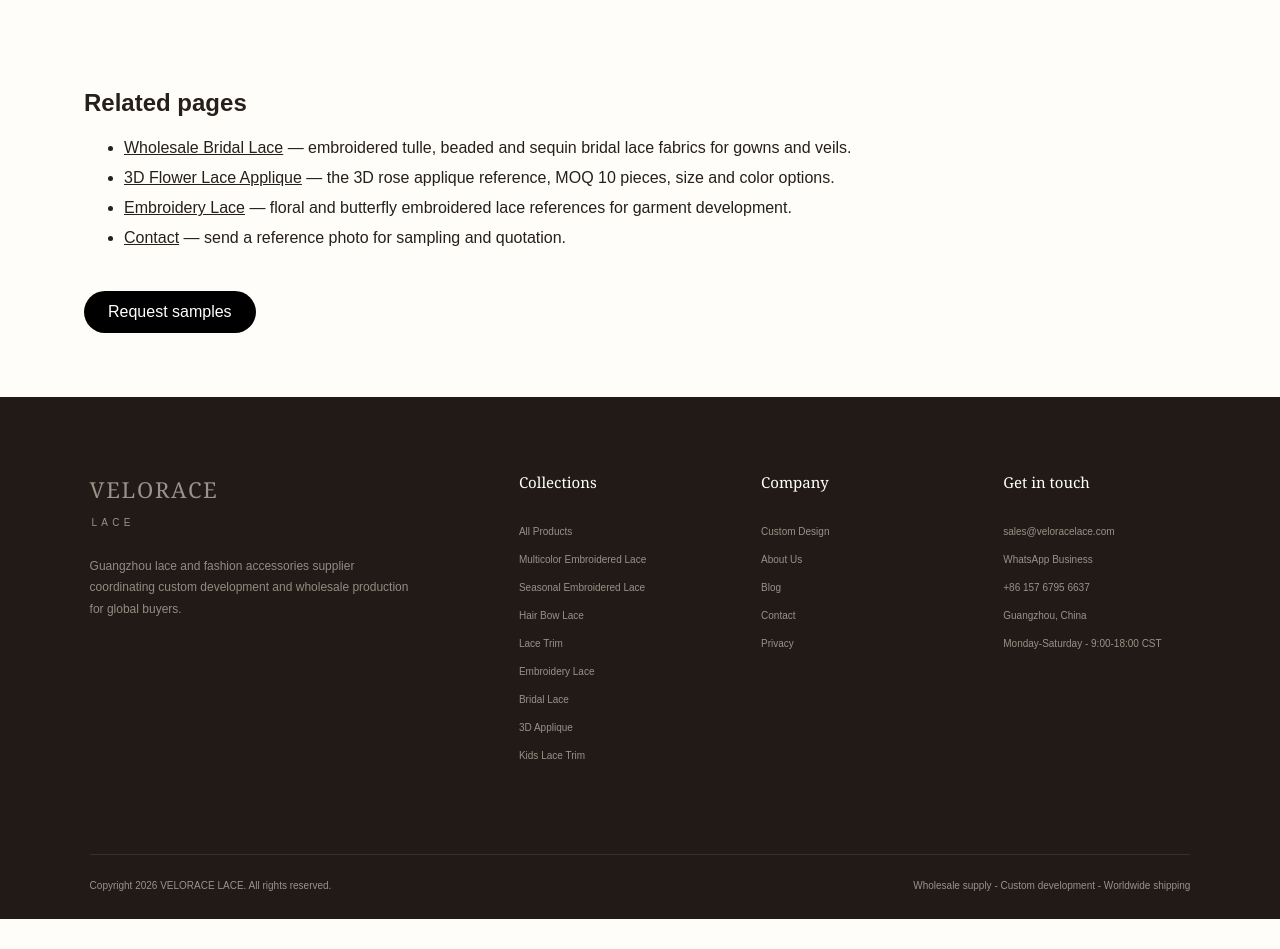
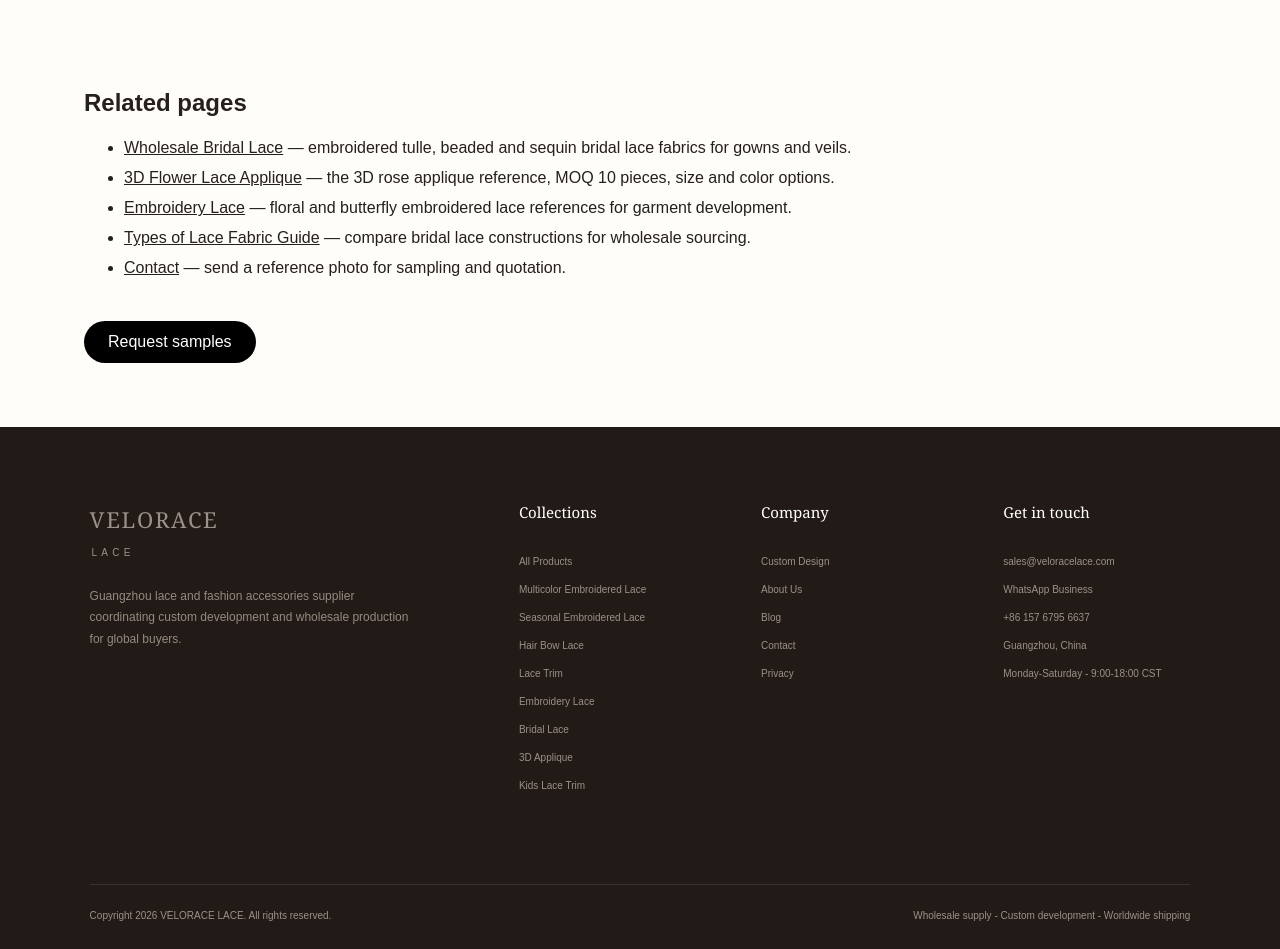
Before and after one commit to linxingwei/lace-b2b-site, a Next.js app: page /bridal-lace-applique in a window 1280 px wide. Shown: the part 4840-5789 px from the top of the page. Before the commit the page ends 5759 px from the top, so only its background shows below. Built offline with nearby package versions, Linux system fonts and the light colour scheme; no server answers.

Commit message:
seo: link relevant lace category to types-of-lace-fabric guide

```diff
--- a/app/bridal-lace-applique/page.tsx
+++ b/app/bridal-lace-applique/page.tsx
@@ -56,6 +56,6 @@ export default function BridalLaceAppliquePage(){return <main className="mx-auto
 <section className="mt-16"><h2 className="text-3xl font-semibold">How to order — custom development workflow</h2><p className="mt-4 font-semibold">Reference → Construction Review → Physical Sample → Bulk Order</p><ol className="mt-6 grid gap-5 md:grid-cols-2">{workflow.map(([name,desc],i)=><li key={name} className="rounded-xl bg-neutral-100 p-6"><h3 className="font-semibold">{i+1}. {name}</h3><p className="mt-3 leading-7">{desc}</p></li>)}</ol></section>
 <section className="mt-16"><h2 className="text-3xl font-semibold">Bridal Lace Applique — Product Specifications</h2><div className="mt-5 w-full overflow-x-auto rounded-xl border" role="region" aria-label="Bridal lace applique specifications" tabIndex={0}><table className="w-full min-w-[580px] text-left text-sm md:text-base"><thead className="bg-neutral-900 text-white"><tr><th className="p-3">Specification</th><th className="p-3">Published / Proposed Display</th></tr></thead><tbody>{specs.map(([k,v],i)=><tr className={i%2?"bg-white":"bg-neutral-50"} key={k}><th className="p-3 align-top">{k}</th><td className="p-3">{v}</td></tr>)}</tbody></table></div><p className="mt-2 text-xs">On narrow screens, scroll horizontally to view the full specifications.</p></section>
 <section className="mt-16"><h2 className="text-3xl font-semibold">FAQ</h2>{faqs.map(([q,a])=><article className="mt-6" key={q}><h3 className="text-xl font-semibold">{q}</h3><p className="mt-2 leading-7">{a}</p></article>)}</section>
-<nav className="mt-16 border-t pt-8" aria-label="Related pages"><h2 className="text-2xl font-semibold">Related pages</h2><ul className="mt-4 space-y-3"><li><Link className="underline" href="/bridal-lace">Wholesale Bridal Lace</Link> — embroidered tulle, beaded and sequin bridal lace fabrics for gowns and veils.</li><li><Link className="underline" href="/3d-flower-applique">3D Flower Lace Applique</Link> — the 3D rose applique reference, MOQ 10 pieces, size and color options.</li><li><Link className="underline" href="/embroidery-lace">Embroidery Lace</Link> — floral and butterfly embroidered lace references for garment development.</li><li><Link className="underline" href="/contact">Contact</Link> — send a reference photo for sampling and quotation.</li></ul><Link href="/contact" className="mt-7 inline-block rounded-full bg-black px-6 py-3 text-white">Request samples</Link></nav>
+<nav className="mt-16 border-t pt-8" aria-label="Related pages"><h2 className="text-2xl font-semibold">Related pages</h2><ul className="mt-4 space-y-3"><li><Link className="underline" href="/bridal-lace">Wholesale Bridal Lace</Link> — embroidered tulle, beaded and sequin bridal lace fabrics for gowns and veils.</li><li><Link className="underline" href="/3d-flower-applique">3D Flower Lace Applique</Link> — the 3D rose applique reference, MOQ 10 pieces, size and color options.</li><li><Link className="underline" href="/embroidery-lace">Embroidery Lace</Link> — floral and butterfly embroidered lace references for garment development.</li><li><Link className="underline" href="/types-of-lace-fabric">Types of Lace Fabric Guide</Link> — compare bridal lace constructions for wholesale sourcing.</li><li><Link className="underline" href="/contact">Contact</Link> — send a reference photo for sampling and quotation.</li></ul><Link href="/contact" className="mt-7 inline-block rounded-full bg-black px-6 py-3 text-white">Request samples</Link></nav>
 <script type="application/ld+json" dangerouslySetInnerHTML={{__html:JSON.stringify({"@context":"https://schema.org","@type":"FAQPage",mainEntity:faqs.map(([name,text])=>({"@type":"Question",name,acceptedAnswer:{"@type":"Answer",text}}))})}}/>
 </main>}
```
